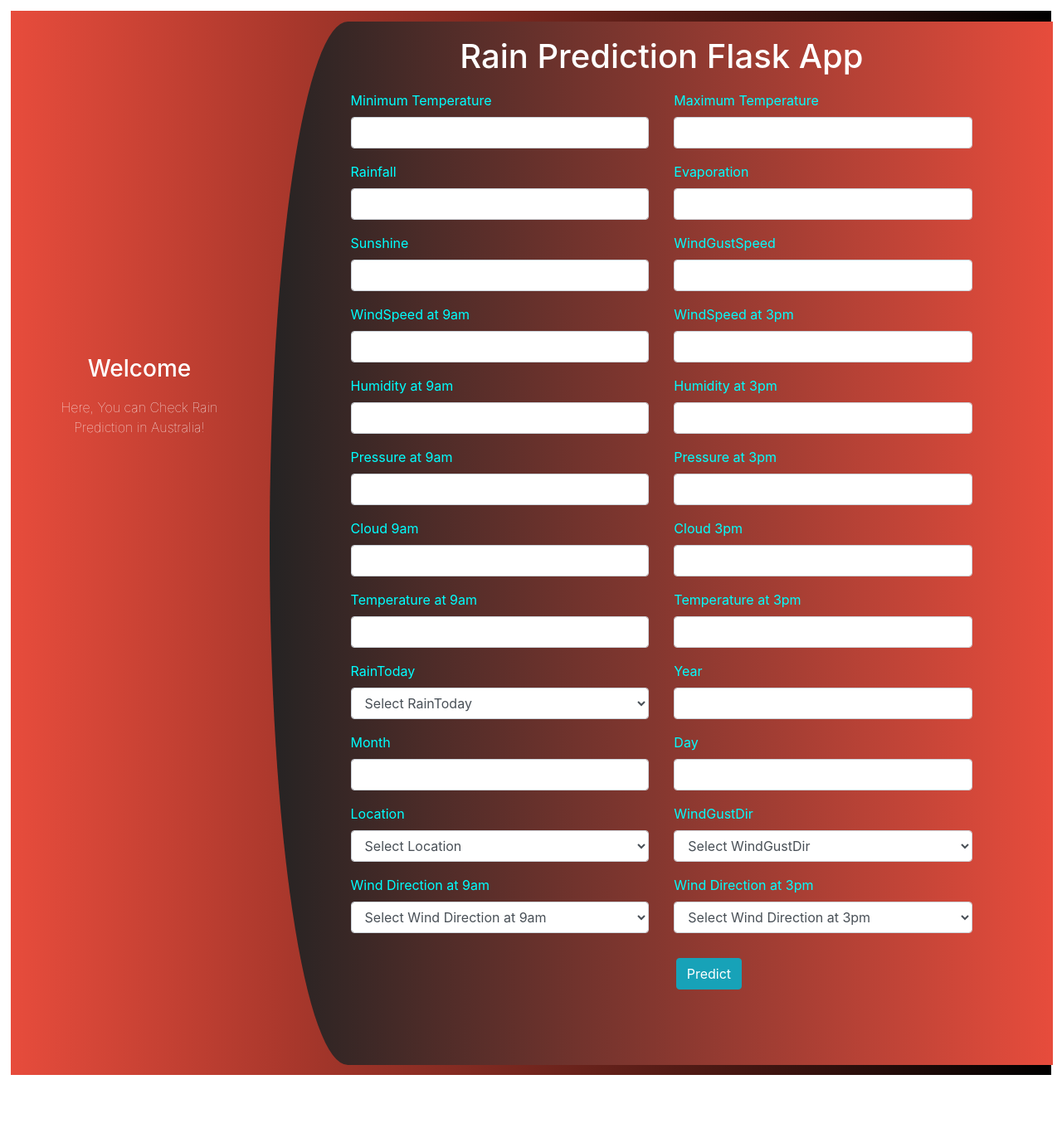
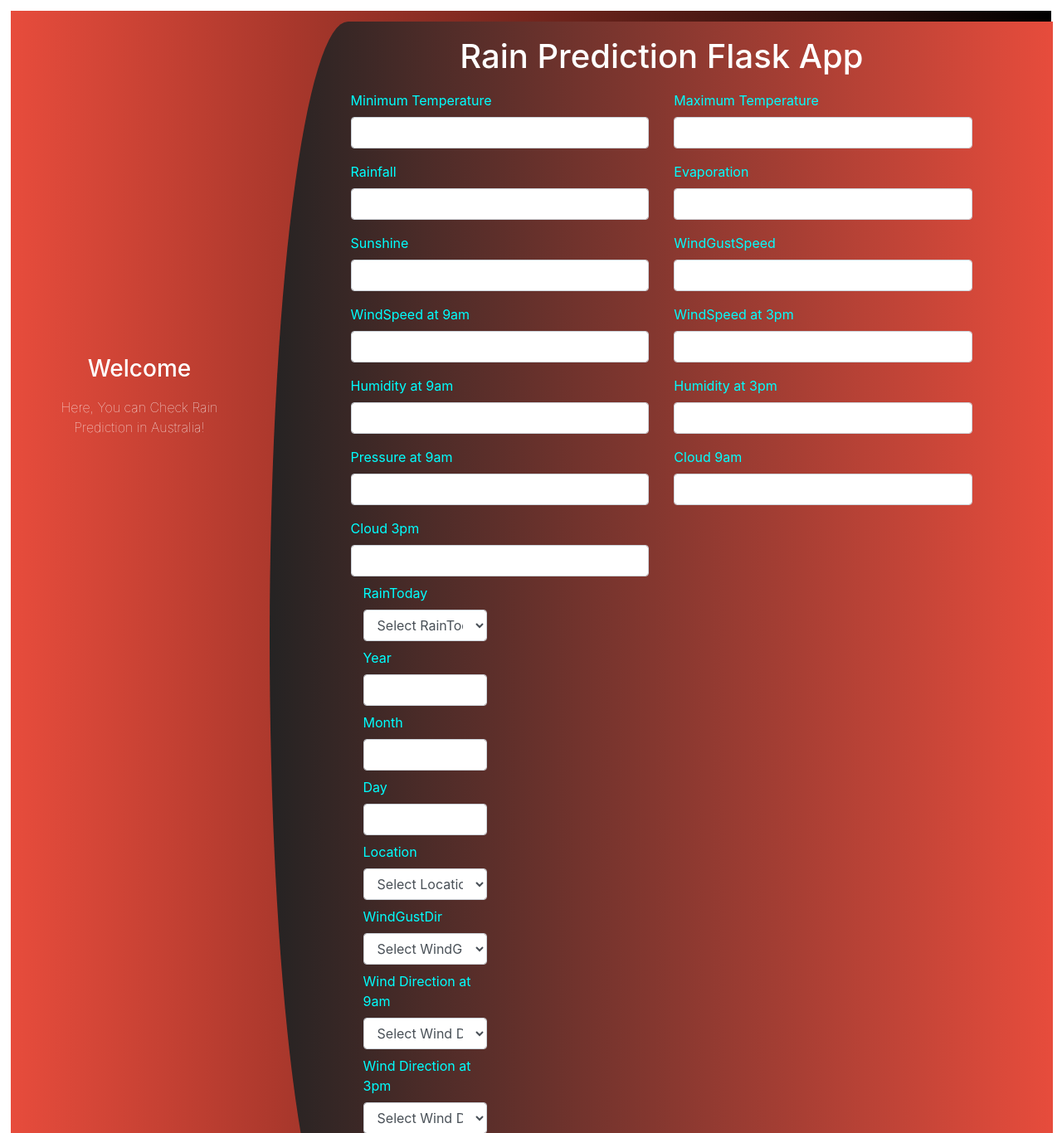
Before and after one commit to gdharanidharan/RainfallPredictionModel, a Flask app: page / in a window 1280 px wide. Shown: the top 1366 px of the page at 83% size. Before the commit the page ends 1296 px from the top, so only its background shows below. Run offline with Flask 2, Linux system fonts and the light colour scheme; parts of the project's set-up code (start-up, migrations or seed data) failed here and were passed over; some libraries are stand-ins or nearby versions.

Commit message:
'Update'

```diff
--- a/app.py
+++ b/app.py
@@ -1,12 +1,15 @@
 # Importing essential libraries
 from flask import Flask, render_template, request
-import pickle
+from keras.models import load_model
 import numpy as np
 
 
 # Load the Random Forest CLassifier model
-clf = pickle.load(open("model.pkl", "rb"))
-print("Model Loaded")
+# filename = 'model.h5'
+# clf = pickle.load(open(filename, 'rb'))
+
+model = load_model('model.h5')
+model.summary()
 
 app = Flask(__name__)
 
@@ -31,11 +34,8 @@ def predict():
         humidity9am = float(request.form['Humidity9am'])
         humidity3pm = float(request.form['Humidity3pm'])
         pressure9am = float(request.form['Pressure9am'])
-        pressure3pm = float(request.form['Pressure3pm'])
         cloud9am = float(request.form['Cloud9am'])
         cloud3pm = float(request.form['Cloud3pm'])
-        temp9am = float(request.form['Temp9am'])
-        temp3pm = float(request.form['Temp3pm'])
         rainToday = request.form['RainToday']
         if rainToday == 'Yes':
             rainToday = 1
@@ -252,10 +252,10 @@ def predict():
             temp_array = temp_array + [0,0,0,0,0,0,0,0,0,0,0,0,0,0,0]
 
 
-        temp_array = [min_temp, max_temp, rainfall, evaporation, sunshine, wind_gust_speed, wind_speed_9am, wind_speed_3pm, humidity9am, humidity3pm, pressure9am, pressure3pm, cloud9am, cloud3pm, temp9am, temp3pm, rainToday, year, month, day] + temp_array
+        temp_array = [min_temp, max_temp, rainfall, evaporation, sunshine, wind_gust_speed, wind_speed_9am, wind_speed_3pm, humidity9am, humidity3pm, pressure9am, cloud9am, cloud3pm, rainToday, year, month, day] + temp_array
 
         data = np.array([temp_array])
-        my_prediction = int(clf.predict(data)[0])
+        my_prediction = int(model.predict(data)[0])
 
 
         return render_template('result.html', my_prediction=my_prediction)
--- a/templates/index.html
+++ b/templates/index.html
@@ -91,12 +91,6 @@
                         </div>
                         <div class="col-md-6 my-2">
                             <div class="md-form">
-                                <label for="Pressure3pm">Pressure at 3pm</label>
-                                <input type="text" class="form-control" id="Pressure3pm" name="Pressure3pm">
-                            </div>
-                        </div>
-                        <div class="col-md-6 my-2">
-                            <div class="md-form">
                                 <label for="Cloud9am">Cloud 9am</label>
                                 <input type="text" class="form-control" id="Cloud9am" name="Cloud9am">
                             </div>
@@ -106,20 +100,6 @@
                                 <label for="Cloud3pm">Cloud 3pm</label>
                                 <input type="text" class="form-control" id="Cloud3pm" name="Cloud3pm">
                             </div>
-                        </div>
-
-                        <div class="col-md-6 my-2">
-                            <div class="md-form">
-                                <label for="Temp9am">Temperature at 9am</label>
-                                <input type="text" class="form-control" id="Temp9am" name="Temp9am">
-                            </div>
-                        </div>
-                        <div class="col-md-6 my-2">
-                            <div class="md-form">
-                                <label for="Temp3pm">Temperature at 3pm</label>
-                                <input type="text" class="form-control" id="Temp3pm" name="Temp3pm">
-                            </div>
-                        </div>
                         <div class="col-md-6 my-2">
                             <div class="md-form">
                                 <label for="RainToday" name="RainToday">RainToday</label>
```
Also changed, not shown: requirements.txt (+46 -8 lines), 3 other files.
